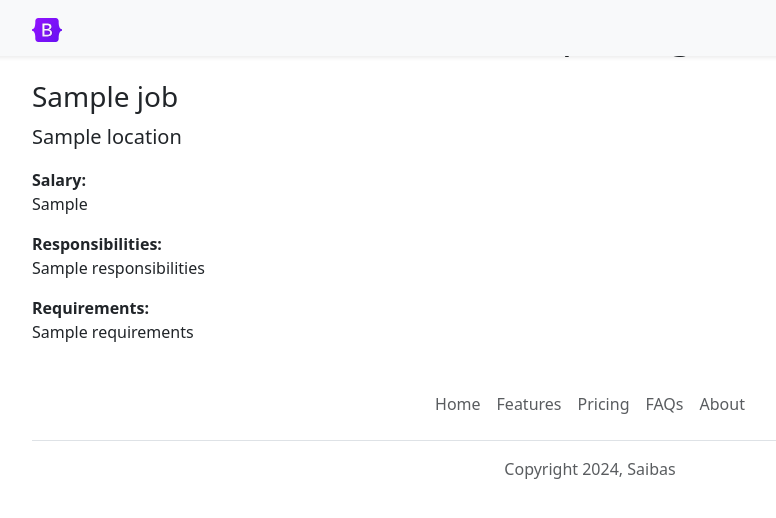
After one commit to arieabisha/Saibas-Portal, a Flask app: template templates/jobpage.html in a window 1280 px wide. The commit adds this page. Shown: the top 518 px of the page, without its empty margins (50-826 px from the left). Run offline with Flask 3, Linux system fonts and the light colour scheme; the template is opened without the code that fills it: most values are stand-ins (such as "Sample title", 1, 10 or a date in 2020).

Commit message:
jobpage use for / end for instead of dict. Apply some styles

```diff
--- a/app.py
+++ b/app.py
@@ -1,5 +1,5 @@
 from flask import Flask, render_template, json
-from database import engine, load_jobs_from_db, load_job_from_db
+from database import load_jobs_from_db, load_job_from_db
 
 
 app = Flask(__name__)
@@ -23,7 +23,12 @@ def list_jobs():
 @app.route("/job/<id>")
 def show_job(id):
   job = load_job_from_db(id)
-  return json.dumps(job,default=str)
+  #return json.dumps(job,default=str)
+  if not job:
+    return "Not Found", 404
+
+  return render_template('jobpage.html',
+                         job=job)
 
 if __name__ == '__main__' :
   app.run(host='0.0.0.0',debug=True)
--- /dev/null
+++ b/templates/banner.html
@@ -0,0 +1 @@
+<img class="img-fluid" id="banner" src="https://d495e86a-a479-4821-9a18-aab5fa725b49-00-3tqe22ox4gvt1.sisko.replit.dev/static/ican.jpg" height="90">
--- /dev/null
+++ b/templates/bootstrap.html
@@ -0,0 +1,3 @@
+<meta charset="utf-8">
+<meta name="viewport" content="width=device-width, initial-scale=1">
+<link href="https://cdn.jsdelivr.net/npm/bootstrap@5.3.3/dist/css/bootstrap.min.css" rel="stylesheet" integrity="sha384-QWTKZyjpPEjISv5WaRU9OFeRpok6YctnYmDr5pNlyT2bRjXh0JMhjY6hW+ALEwIH" crossorigin="anonymous">
--- a/templates/careerlist.html
+++ b/templates/careerlist.html
@@ -17,7 +17,7 @@
   </div>
 
   <div class="col-3">
-    <a  target="_blank" href="mailto:arieabisha@gmail.com?subject=Job%20application for20%{{job['title']}} &body=My%20name%3A%20%3Cyour%20name%3E%0D%0AMy%20resume%3A%20%3Clink%20to%20your%20resume%3E%0D%0AMy%20Linkedin%20profile%3A%20%3Cyour%20linkedin%20link%3E%0D%0AMy%20social%20media%3A%20%3Cyour%20social%20media%20link%3E" type="button" class="btn btn-outline-primary">Apply</a>
+    <a  target="_blank" href="/job/{{job['id']}}" type="button" class="btn btn-outline-primary">Apply</a>
   </div>
 
 </div>
--- /dev/null
+++ b/templates/jobpage.html
@@ -0,0 +1,29 @@
+<!DOCTYPE html>
+
+<html>
+{% for job in job %}
+
+<head>
+    <title> {{job['title']}}  - Job Openings</title>
+  {% include 'bootstrap.html' %}
+</head>
+  <body>
+    {% include 'navbar.html' %}
+
+    <div class="container">
+    <h1 class="text-center mt-2 mb-4">Job openings</h1>
+
+        <h3 class="mb-2">{{job.title}}
+        </h3>
+        <p class="lead mt-0">{{job.location}}
+        </p>
+        <b>Salary: </b><p>{{job.sal2}}</p>
+        <b>Responsibilities: </b><p>{{job.responsibilities}}</p>
+        <b>Requirements: </b><p>
+             {{job.requirements}}
+        </p>
+    </div>
+      {% include 'footer.html' %}
+  </body>
+{% endfor %}
+</html>
```
Also changed, not shown: database.py (+4 -4 lines), templates/home.html (+3 -6 lines).
